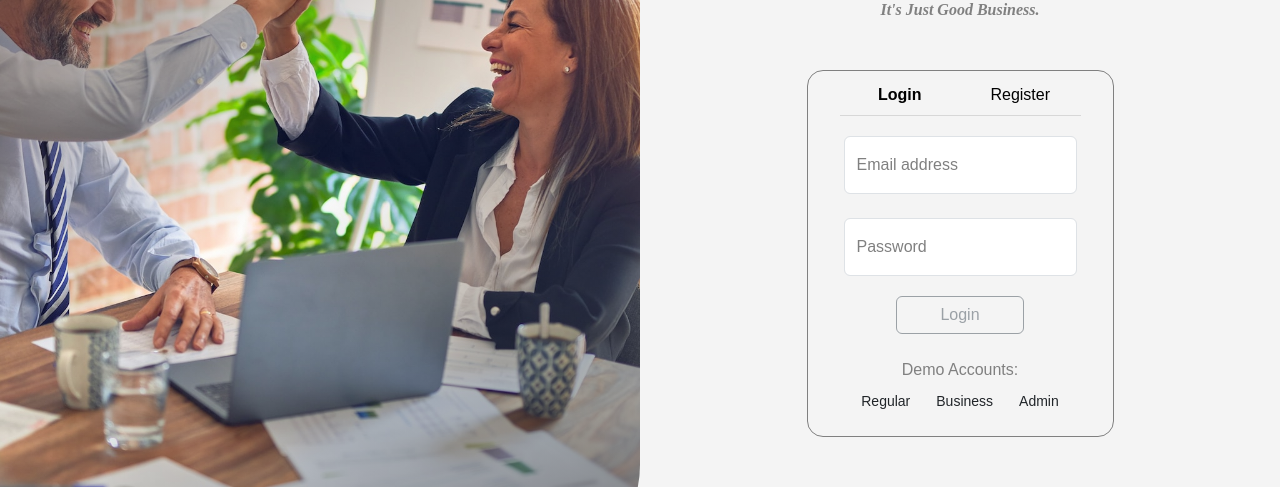
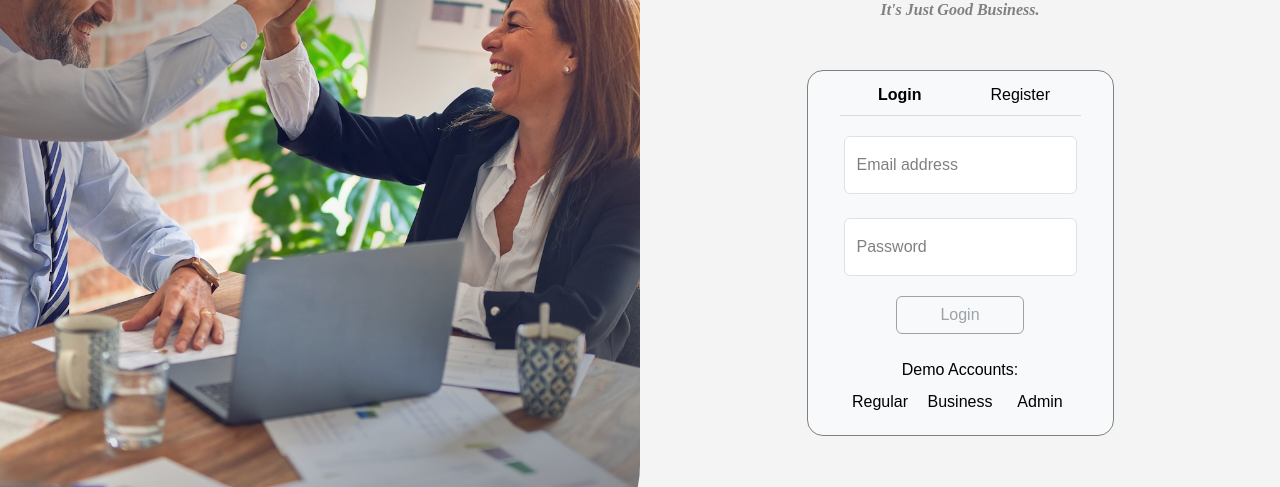
Before and after one commit to MKonstantini/Companix, a React (Create React App) app: page / in a window 1280 px wide. Shown: the part 223-710 px from the top of the page. Built offline with nearby package versions, Linux system fonts and the light colour scheme; no server answers; a web font is replaced by a local one.

Commit message:
midnight tinkering

```diff
--- a/src/App.tsx
+++ b/src/App.tsx
@@ -22,14 +22,12 @@ export const UserContext = createContext<any>({})
 // light/dark mode context
 const themes = {
   light: {
-    color: "black",
-    background1: "white",
-    background2: "rgb(247, 247, 247)"
+    color: "grey",
+    background: "white",
   },
   dark: {
-    color: "white",
-    background1: "black",
-    background2: "black"
+    color: "grey",
+    background: "black",
   }
 }
 export const SiteTheme = createContext<any>(themes.light)
@@ -47,7 +45,6 @@ function App() {
       : setHtmlColor("rgb(244,244,244)")
     console.log(darkMode)
   }, [darkMode])
-
 
   return (
     <div className="App" style={{ background: htmlColor as string, color: "grey" }}>
--- a/src/components/BusinessCards/BusinessCards.tsx
+++ b/src/components/BusinessCards/BusinessCards.tsx
@@ -16,7 +16,6 @@ const BusinessCards: FunctionComponent<BusinessCardsProps> = () => {
 
     // Get Cards Info
     const [userInfo, setUserInfo] = useContext(UserContext)
-    const theme = useContext(SiteTheme)
 
     // Display Filter
     const displaySelectedRadio = (selectedFilter: string) => {
--- a/src/components/Card/Card.tsx
+++ b/src/components/Card/Card.tsx
@@ -1,8 +1,9 @@
-import { FunctionComponent } from "react";
+import { FunctionComponent, useContext } from "react";
 import { useFetch } from "../../services/dbFunctions";
 import { Link } from "react-router-dom";
 import LikeBtn from "./LikeBtn";
 import RemoveBtn from "./RemoveBtn";
+import { SiteTheme } from "../../App";
 
 interface CardProps {
     userId: string
@@ -10,7 +11,7 @@ interface CardProps {
 }
 
 const Card: FunctionComponent<CardProps> = ({ userId, cardType }) => {
-
+    const theme = useContext(SiteTheme)
     const userInfo = useFetch(userId)
 
     return (
--- a/src/components/Login/FormLogin.tsx
+++ b/src/components/Login/FormLogin.tsx
@@ -95,9 +95,10 @@ const FormLogin: FunctionComponent<FormLoginProps> = () => {
                 <button type="submit" disabled={!formik.isValid || !formik.dirty} className="btn btn-outline-secondary mt-2 mb-3" style={{ width: "8rem" }}>Login</button>
 
                 {/* Demo users */}
-                <p className="mt-2 mb-0 text-center">Demo Accounts:</p>
-                <div className="mb-3 text-center">
-                    <button className="btn" onClick={() => {
+                <p className="my-2 mb-0 text-center" style={{ color: "black" }}>Demo Accounts:</p>
+                {/* Buttons */}
+                <div className="mt-2 mb-3 text-center">
+                    <button className="p-0" onClick={() => {
                         getUserByEmail("lucya@gmail.com", "password1")
                             .then((res: any) => res.data)
                             .then((data) => {
@@ -113,9 +114,9 @@ const FormLogin: FunctionComponent<FormLoginProps> = () => {
                                 else alertError("Wrong email or password!")
                             })
                             .catch((err) => console.log(err))
-                    }}><small>Regular</small></button>
+                    }}><p className="m-0" style={{ width: "5rem", height: "1.8rem" }}>Regular</p></button>
 
-                    <button className="btn" onClick={() => {
+                    <button className="p-0" onClick={() => {
                         getUserByEmail("lucasg@gmail.com", "password1")
                             .then((res: any) => res.data)
                             .then((data) => {
@@ -131,9 +132,9 @@ const FormLogin: FunctionComponent<FormLoginProps> = () => {
                                 else alertError("Wrong email or password!")
                             })
                             .catch((err) => console.log(err))
-                    }}><small>Business</small></button>
+                    }}><p className="m-0" style={{ width: "5rem", height: "1.8rem" }}>Business</p></button>
 
-                    <button className="btn" onClick={() => {
+                    <button className="p-0" onClick={() => {
                         getUserByEmail("matanko35@gmail.com", "password1")
                             .then((res: any) => res.data)
                             .then((data) => {
@@ -149,7 +150,7 @@ const FormLogin: FunctionComponent<FormLoginProps> = () => {
                                 else alertError("Wrong email or password!")
                             })
                             .catch((err) => console.log(err))
-                    }}><small>Admin</small></button>
+                    }}><p className="m-0" style={{ width: "5rem", height: "1.8rem" }}>Admin</p></button>
                 </div>
             </form>
         </>
--- a/src/components/Login/Login.tsx
+++ b/src/components/Login/Login.tsx
@@ -54,7 +54,7 @@ const Login: FunctionComponent<LoginProps> = () => {
                         <i className="fontGambetta" style={{ fontWeight: 601 }}>It's Just Good Business.</i>
                     </div>
                     {/* Menu */}
-                    <div className="myBorder px-4 pt-1 mx-4 mb-4">
+                    <div className="myBorder px-4 pt-1 mx-4 mb-4 bg-light" >
                         {/* Menu Btns */}
                         <div className="row mx-2 mt-2">
                             <button className="col-6" ref={loginBtn} onClick={clickLogin} style={{ fontWeight: 'bold' }}>
--- a/src/components/Misc/Navbar.tsx
+++ b/src/components/Misc/Navbar.tsx
@@ -27,7 +27,7 @@ const Navbar: FunctionComponent<NavbarProps> = ({ darkMode, setDarkMode }) => {
         <>
             {
                 isLoggedIn &&
-                <div><nav className="navbar py-3 navbar-expand-md" style={{ color: theme.color, background: theme.background1 }}>
+                <div><nav className="navbar py-3 navbar-expand-md" style={{ color: theme.color, background: theme.background }}>
                     <div className="container-fluid text-center">
                         {/* Brand */}
                         <Link className="navbar-brand fontGambetta" to="/home" style={{ color: theme.color }}>COMPANIX</Link>
@@ -48,13 +48,13 @@ const Navbar: FunctionComponent<NavbarProps> = ({ darkMode, setDarkMode }) => {
                                 <li className="nav-item d-none d-md-block">_____</li>
 
                                 <li className="nav-item navHover">
-                                    <NavLink className="nav-link" to="/businesscards" style={{ color: theme.color }}>Explore</NavLink>
+                                    <NavLink className="nav-link" to="/businesscards" style={{ color: theme.color }}>Explore Users</NavLink>
                                 </li>
 
                                 <li className="nav-item d-none d-md-block">_____</li>
 
                                 <li className="nav-item navHover">
-                                    <NavLink className="nav-link active" aria-current="page" to="/profile" style={{ color: theme.color }}>Profile</NavLink>
+                                    <NavLink className="nav-link active" aria-current="page" to="/profile" style={{ color: theme.color }}>My Profile</NavLink>
                                 </li>
                             </ul>
 
@@ -81,9 +81,9 @@ const Navbar: FunctionComponent<NavbarProps> = ({ darkMode, setDarkMode }) => {
                                         }
                                     </li>
                                     {/* Dropdown Menu */}
-                                    <ul className="dropdown-menu p-3 pb-4" style={{ left: "-6.5rem", top: "2.5rem", borderBlockColor: "grey", color: theme.color, background: theme.background1 }}>
-                                        <Link to={"profile"} className="btn mb-2" style={{ marginLeft: "1.7rem", color: theme.color }}>Profile</Link>
-                                        <li className="btn btn-outline-secondary" style={{ marginLeft: "1.7rem" }} onClick={() => {
+                                    <ul className="dropdown-menu p-3 pb-4" style={{ left: "-6.5rem", top: "2.5rem", borderBlockColor: "grey", color: theme.color, background: theme.background }}>
+                                        <Link to={"profile"} className="btn mb-2" style={{ marginLeft: "1.1rem", color: theme.color }}>My Profile</Link>
+                                        <li className="btn btn-secondary" style={{ marginLeft: "1.7rem" }} onClick={() => {
                                             navigate("/")
                                             setIsLoggedIn("false")
                                         }}>Logout</li>
@@ -91,7 +91,7 @@ const Navbar: FunctionComponent<NavbarProps> = ({ darkMode, setDarkMode }) => {
                                 </li>
 
                                 {/* Logout For Collapsed */}
-                                <button className="btn btn-outline-secondary d-inline-block me-2 mt-3 d-md-none" style={{ width: "4.8rem" }}>Logout</button>
+                                <button className="btn btn-secondary d-inline-block me-2 mt-3 d-md-none" style={{ width: "4.8rem" }}>Logout</button>
                             </div>
                         </div>
                     </div>
--- a/src/components/Profile/Profile.tsx
+++ b/src/components/Profile/Profile.tsx
@@ -18,7 +18,7 @@ const Profile: FunctionComponent<ProfileProps> = () => {
             <div className="container mt-5">
                 {/* Title */}
                 <div className="text-center text-sm-start">
-                    <p className="m-0">- Profile -</p>
+                    <p className="m-0">- My Profile -</p>
                     <h1 className="display-6 m-0"><b>Your Profile</b></h1>
                     <h1 className="display-6 ms-1"><b>{userInfo.firstName} {userInfo.lastName}</b></h1>
                 </div>
```
